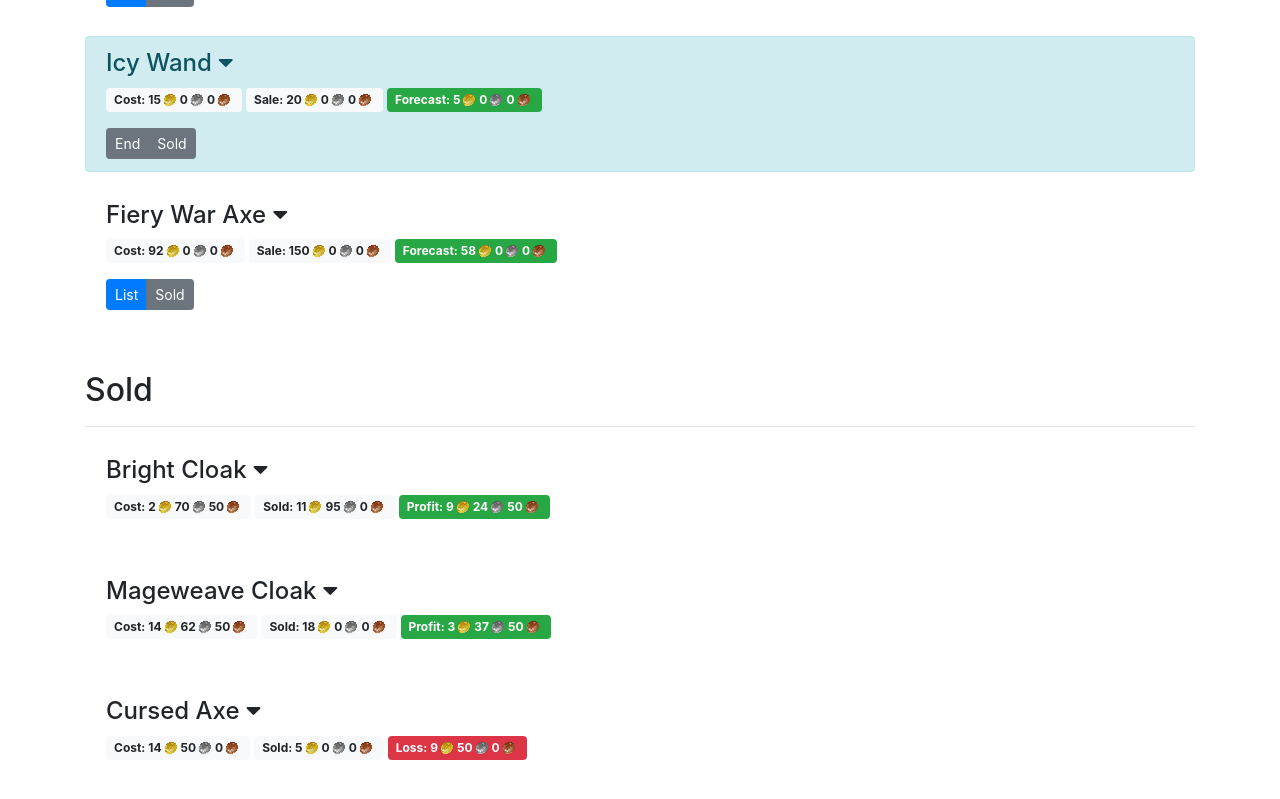
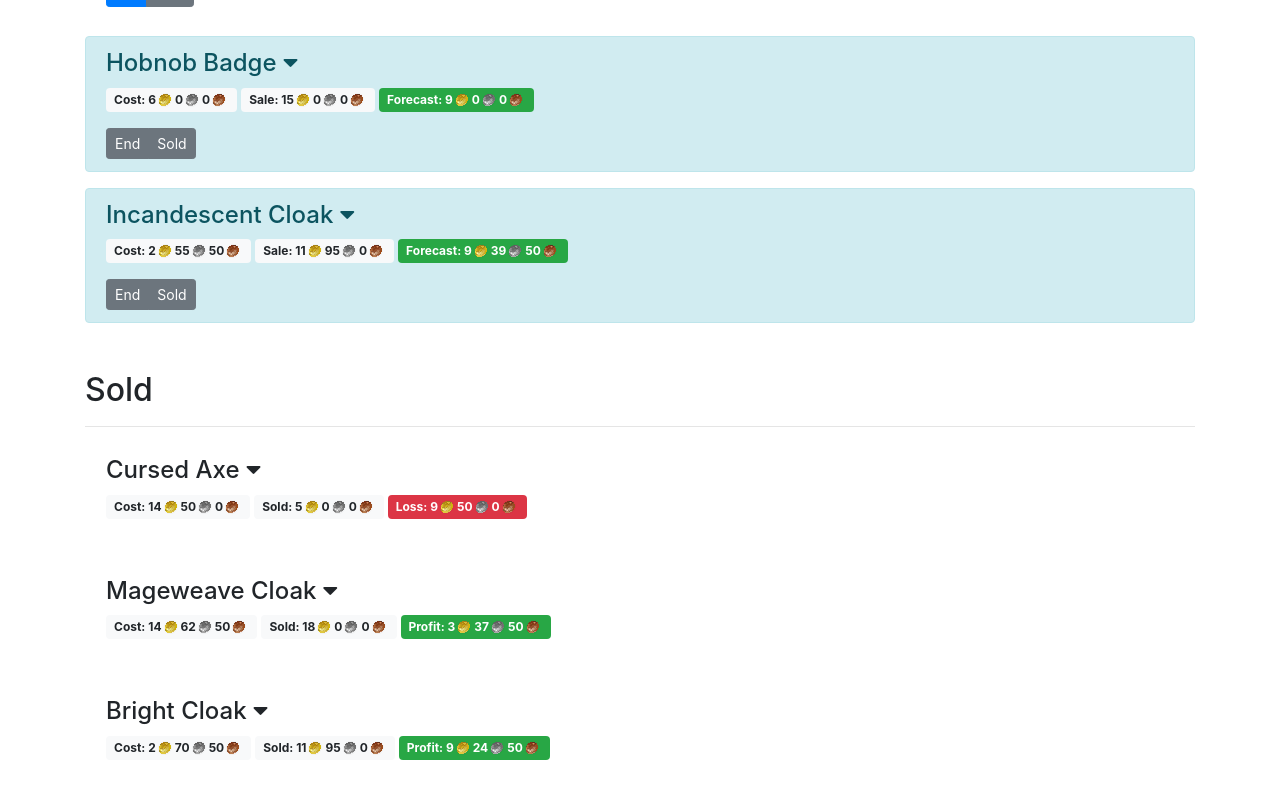
Before and after one commit to nandastone/ah-magic, a React (Create React App) app: page / in a window 1280 px wide. Shown: the part 761-1560 px from the top of the page. Built offline with nearby package versions, Linux system fonts and the light colour scheme.

Commit message:
Sort sale/sold item lists by date

```diff
--- a/src/components/AppState/index.js
+++ b/src/components/AppState/index.js
@@ -1,5 +1,6 @@
 import React, { PureComponent } from 'react'
 import _ from 'lodash'
+import moment from 'moment'
 
 import { inventory as INVENTORY_FIXTURES } from '../../fixtures/'
 
@@ -58,14 +59,14 @@ class AppState extends PureComponent {
   // Rendering
 
   render () {
-    const saleInventory = this.state.inventory.filter(item => {
+    const saleInventory = _.sortBy(this.state.inventory.filter(item => {
       const lastHistory = _.last(item.history)
       return lastHistory.type !== 'sale'
-    })
-    const soldInventory = this.state.inventory.filter(item => {
+    }), (item) => moment(item.createdAt).format('X')).reverse()
+    const soldInventory = _.sortBy(this.state.inventory.filter(item => {
       const lastHistory = _.last(item.history)
       return lastHistory.type === 'sale'
-    })
+    }), (item) => moment(item.endedAt).format('X')).reverse()
 
     return (
       <div className='c-AppState'>
--- a/src/components/SoldItemList/ItemRow/index.js
+++ b/src/components/SoldItemList/ItemRow/index.js
@@ -42,7 +42,9 @@ class ItemRow extends PureComponent {
           this.state.isDetailsExpanded
           ? <div>
               <ItemHistory history={this.props.item.history} />
-              <p>Vendor Price: <WowCurrency value={this.props.item.vendorValue} /></p>
+              <p>
+                Vendor Price: <WowCurrency value={this.props.item.vendorValue} />
+              </p>
             </div>
           : null
         }
```
